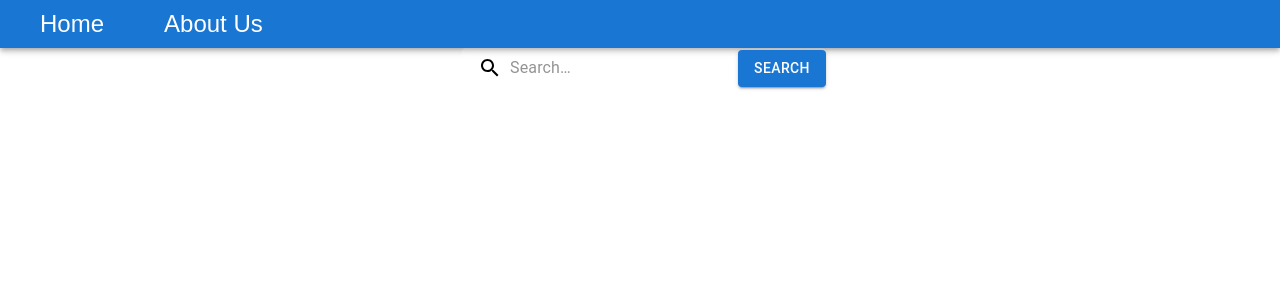
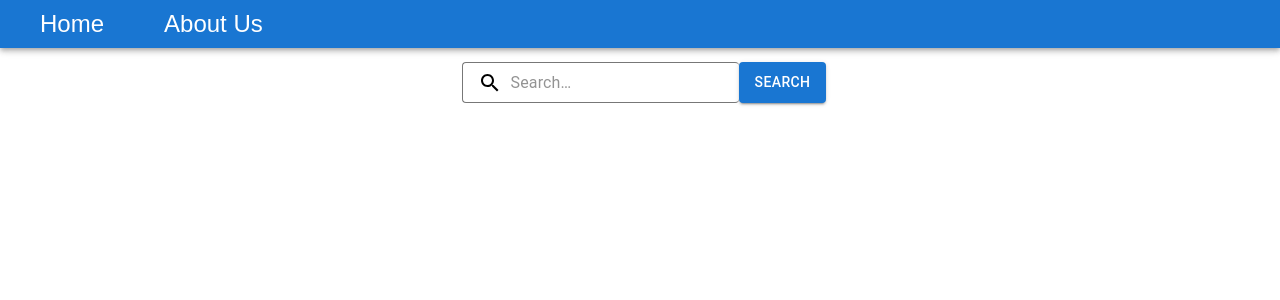
Before and after one commit to vladi2909/react-rolling-scopes, a React (Create React App) app in the folder project/: page / in a window 1280 px wide. Shown: the top 300 px of the page. Built offline with nearby package versions, Linux system fonts and the light colour scheme.

Commit message:
fix: search

```diff
--- a/project/src/pages/Homepage.tsx
+++ b/project/src/pages/Homepage.tsx
@@ -3,19 +3,34 @@ import { styled, alpha } from '@mui/material/styles';
 import InputBase from '@mui/material/InputBase';
 import Button from '@mui/material/Button';
 
+const searchBlock = {
+  display: 'flex',
+  justifyContent: 'center',
+  marginTop: '14px',
+};
+
 const searchWrap = {
   display: 'flex',
-  justifyContent: 'center',
+};
+
+const searchInput = {
+  border: '1px solid #777',
+  borderRadius: '4px',
+  borderRight: 'none',
 };
 
 const HomePage = () => {
   return (
-    <div style={searchWrap}>
-      <Search>
+    <div style={searchBlock}>
+      <Search style={searchWrap}>
         <SearchIconWrapper>
           <SearchIcon />
         </SearchIconWrapper>
-        <StyledInputBase placeholder="Search…" inputProps={{ 'aria-label': 'search' }} />
+        <StyledInputBase
+          placeholder="Search…"
+          inputProps={{ 'aria-label': 'search' }}
+          style={searchInput}
+        />
         <Button variant="contained">Search</Button>
       </Search>
     </div>
```
